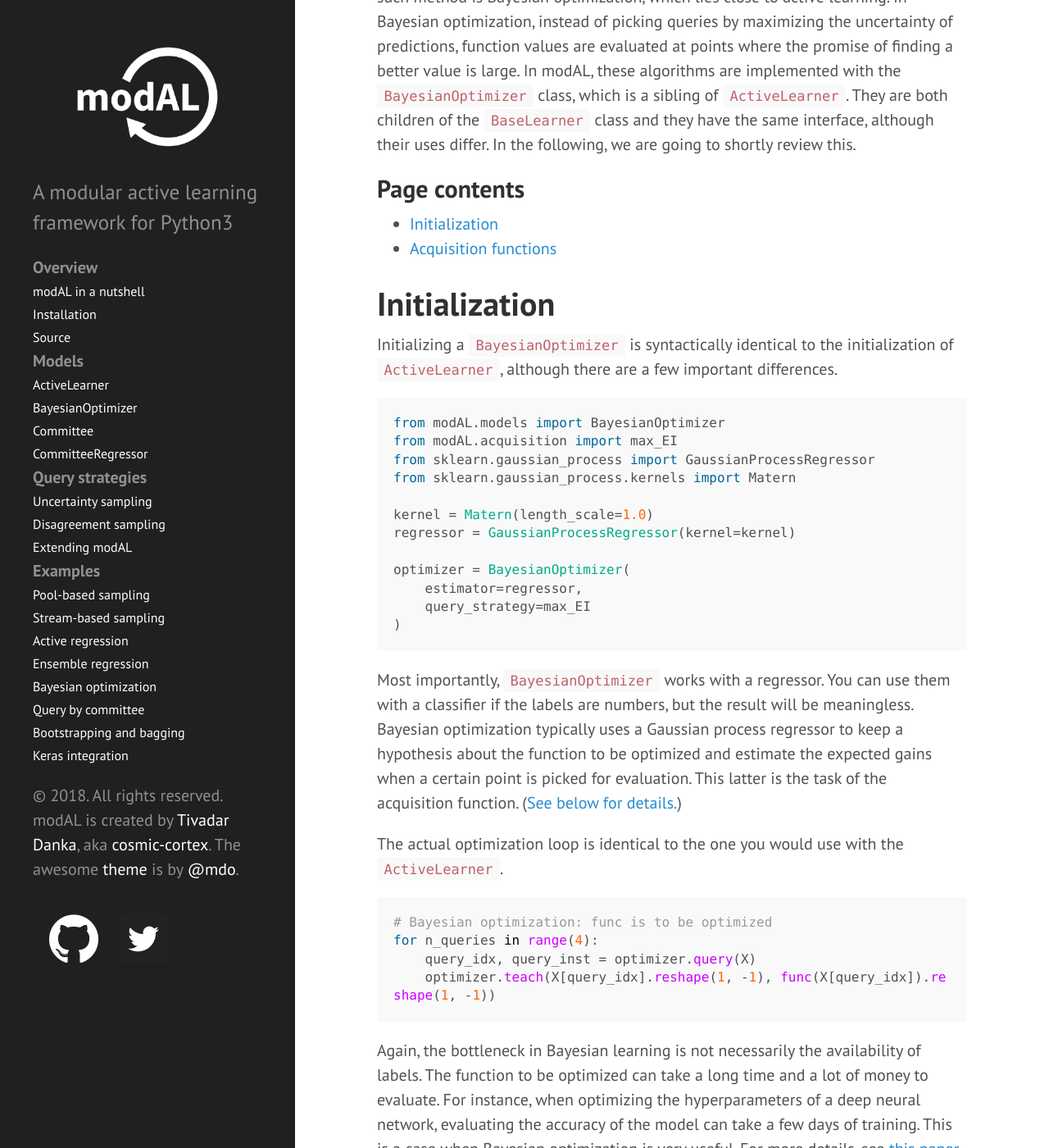
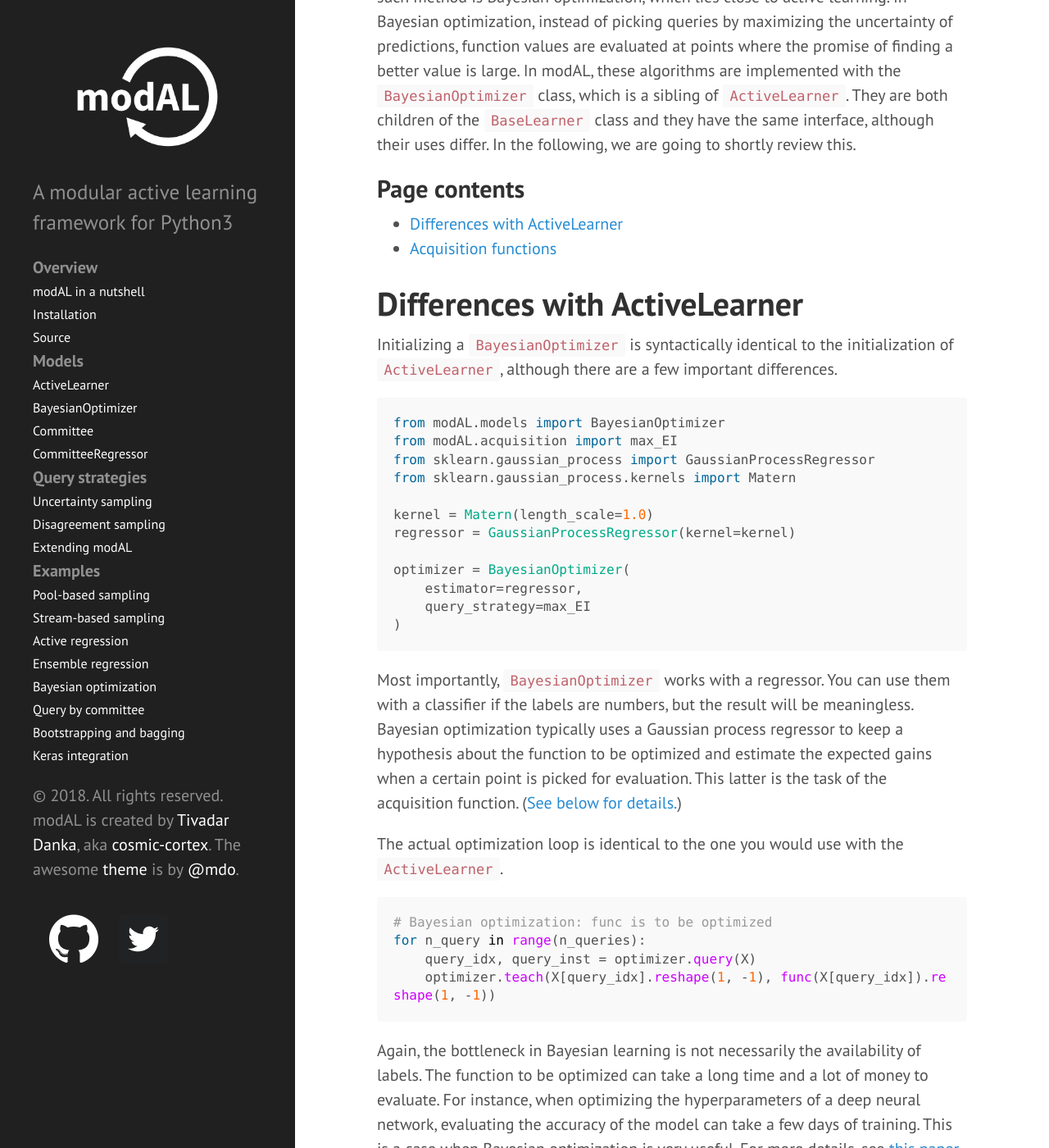
Before and after one commit to modAL-python/modAL, a Jekyll site: the page built from BayesianOptimizer.md, in a window 1280 px wide and 1400 px high, scrolled down 246 px. Shown: the whole window at 82% size. Built offline with Jekyll 4.4.1, drawn with Linux system fonts in a browser that asks for light colours; our own code applies the rules of GitHub Pages for plain Markdown files; some of the changed text lies outside the part shown.

Commit message:
minor fixes

````diff
--- a/BayesianOptimizer.md
+++ b/BayesianOptimizer.md
@@ -2,10 +2,10 @@
 When a function is expensive to evaluate, or when gradients are not available, optimalizing it requires more sophisticated methods than gradient descent. One such method is Bayesian optimization, which lies close to active learning. In Bayesian optimization, instead of picking queries by maximizing the uncertainty of predictions, function values are evaluated at points where the promise of finding a better value is large. In modAL, these algorithms are implemented with the ```BayesianOptimizer``` class, which is a sibling of ```ActiveLearner```. They are both children of the ```BaseLearner``` class and they have the same interface, although their uses differ. In the following, we are going to shortly review this.
 
 ## Page contents
-- [Initialization](#Initialization)
+- [Differences with ActiveLearner](#differences)
 - [Acquisition functions](#acquisition-functions)
 
-# Initialization<a name="initialization"></a>
+# Differences with ActiveLearner<a name="differences"></a>
 Initializing a ```BayesianOptimizer``` is syntactically identical to the initialization of ```ActiveLearner```, although there are a few important differences.
 
 ```python
@@ -27,12 +27,18 @@ Most importantly, ```BayesianOptimizer``` works with a regressor. You can use th
 The actual optimization loop is identical to the one you would use with the ```ActiveLearner```.
 ```python
 # Bayesian optimization: func is to be optimized
-for n_queries in range(4):
+for n_query in range(n_queries):
     query_idx, query_inst = optimizer.query(X)
     optimizer.teach(X[query_idx].reshape(1, -1), func(X[query_idx]).reshape(1, -1))
 ```
 
 Again, the bottleneck in Bayesian learning is not necessarily the availability of labels. The function to be optimized can take a long time and a lot of money to evaluate. For instance, when optimizing the hyperparameters of a deep neural network, evaluating the accuracy of the model can take a few days of training. This is a case when Bayesian optimization is very useful. For more details, see [this paper](http://www.cs.ox.ac.uk/people/nando.defreitas/publications/BayesOptLoop.pdf) for instance.
 
+To see the maximum value so far, use ```optimizer.get_max()```:
+
+```python
+X_max, y_max = optmizer.get_max()
+```
+
 # Acquisition functions<a name="acquisition-functions"></a>
 Currently, there are three built in acquisition functions in the ```modAL.acquisition``` module: *expected improvement*, *probability of improvement* and *upper confidence bounds*. [You can find them in detail here](https://github.com/cosmic-cortex/modAL/blob/master/modAL/acquisition.py).
````
Also changed, not shown: Bayesian-optimization.md (+1 -1 lines).
